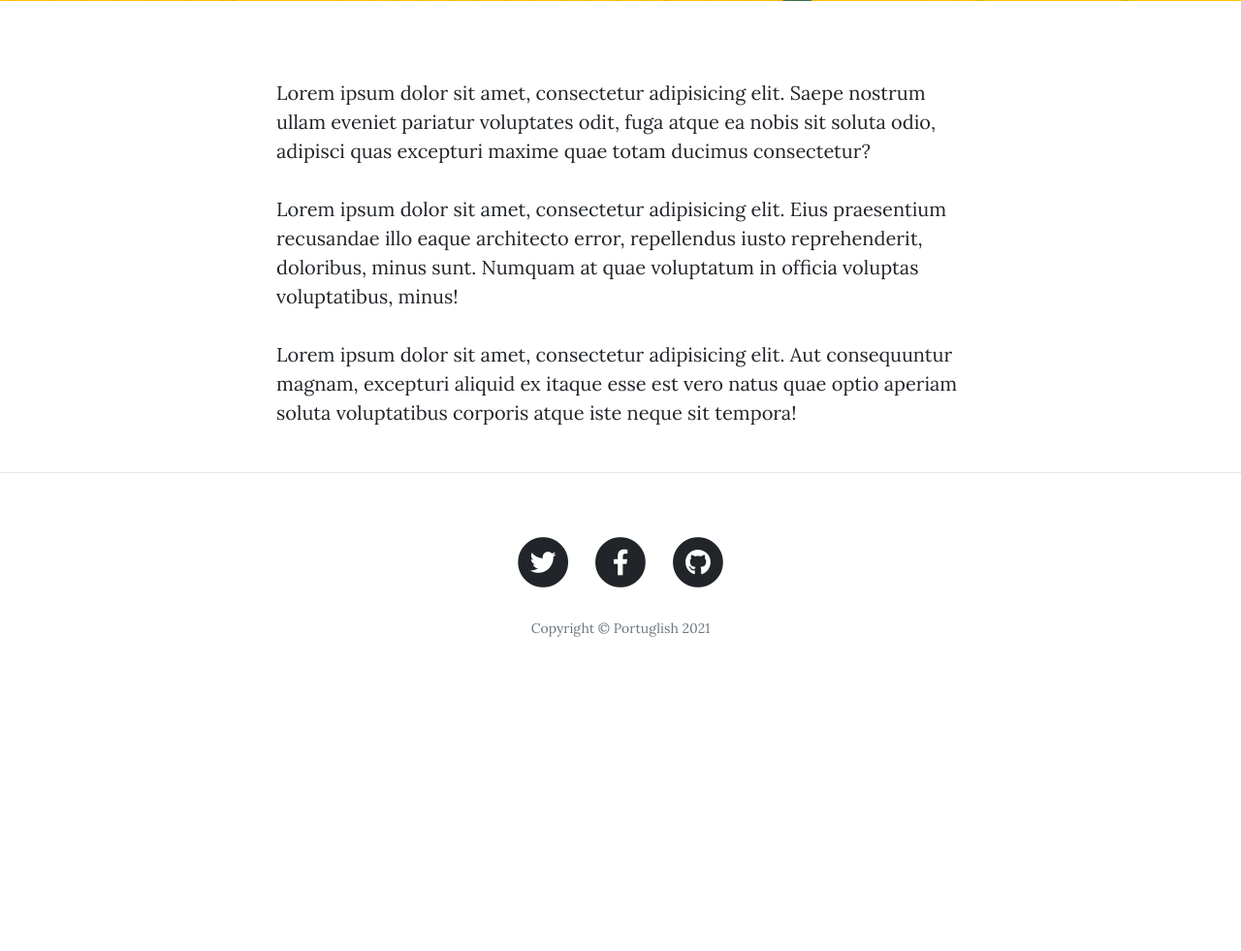
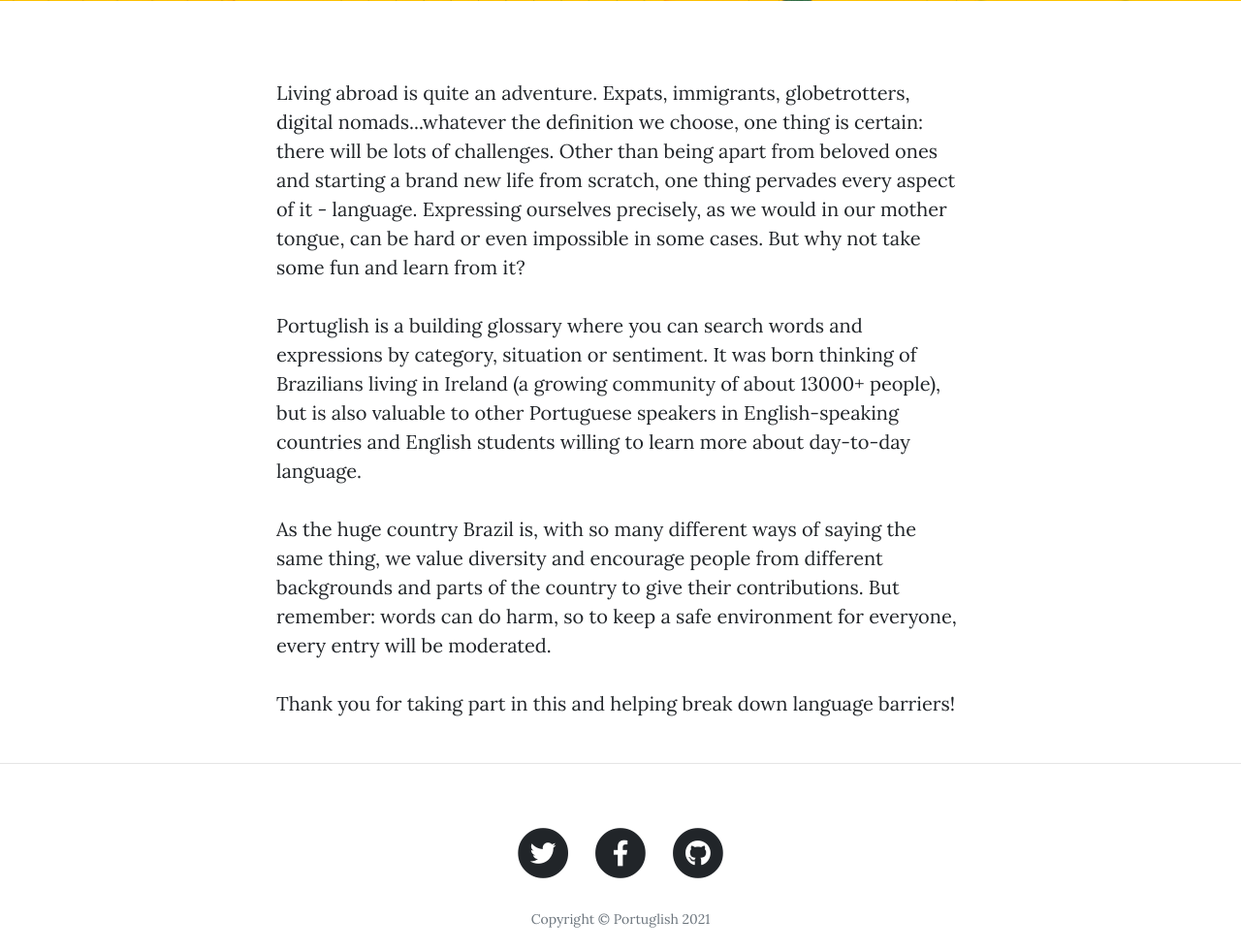
Before and after one commit to roliveira81/CI-MS3-Portuglish, a Flask app: page /about in a window 1280 px wide. Shown: the part 531-1512 px from the top of the page at 97% size. Before the commit the page ends 1188 px from the top, so only its background shows below. Run offline with Flask 2, Linux system fonts and the light colour scheme; some libraries are stand-ins or nearby versions.

Commit message:
Update about section text

```diff
--- a/app.py
+++ b/app.py
@@ -30,7 +30,7 @@ def index():
     section = { "view": "Portuglish"  ,
                 "title": "The Survival Glossary for Brazilians Abroad"}
     # get only active posts
-    posts = list(mongo.db.posts.find({"active": "1"}).sort('created', 1))
+    posts = list(mongo.db.posts.find({"active": "1"}).sort('created', -1))
     return render_template("index.html", posts=posts, section=section)
 
 
@@ -42,7 +42,7 @@ def search():
     if query == '':
         return redirect(url_for("index"))
 
-    posts = list(mongo.db.posts.find({"$text": {"$search": query}}))
+    posts = list(mongo.db.posts.find({"$text": {"$search": query}}).sort('created', -1))
     return render_template("index.html", posts=posts, section=section)
 
 
@@ -106,6 +106,21 @@ def delete_post(_id):
     mongo.db.posts.remove({"_id": ObjectId(_id)})
     flash("Post Successfully Deleted")
     return redirect(url_for("profile"))
+
+
+@app.route("/like_post/<_id>")
+def like_post(_id):
+    post = mongo.db.posts.find({"_id": ObjectId("609db8454e266c50291884ee")})
+    print(post.like)
+    # mongo.db.posts.update({"_id": ObjectId(_id)}, { "like" : 1 })
+    return redirect(url_for("index"))
+
+
+@app.route("/dislike_post/<_id>")
+def dislike_post(_id):
+    likes = int(mongo.db.posts.find({"_id": ObjectId(_id)})["like"]) + 1
+    # mongo.db.posts.update({"_id": ObjectId("609db8454e266c50291884ee")}, { "like" : likes })
+    return redirect(url_for("index"))
 
 
 @app.route("/register", methods=["GET", "POST"])
--- a/templates/about.html
+++ b/templates/about.html
@@ -4,15 +4,20 @@
     <div class="container">
         <div class="row">
             <div class="col-lg-8 col-md-10 mx-auto">
-                <p>Lorem ipsum dolor sit amet, consectetur adipisicing elit. Saepe nostrum ullam eveniet pariatur voluptates
-                    odit, fuga atque ea nobis sit soluta odio, adipisci quas excepturi maxime quae totam ducimus
-                    consectetur?</p>
-                <p>Lorem ipsum dolor sit amet, consectetur adipisicing elit. Eius praesentium recusandae illo eaque
-                    architecto error, repellendus iusto reprehenderit, doloribus, minus sunt. Numquam at quae voluptatum in
-                    officia voluptas voluptatibus, minus!</p>
-                <p>Lorem ipsum dolor sit amet, consectetur adipisicing elit. Aut consequuntur magnam, excepturi aliquid ex
-                    itaque esse est vero natus quae optio aperiam soluta voluptatibus corporis atque iste neque sit tempora!
+                <p>Living abroad is quite an adventure. Expats, immigrants, globetrotters, digital nomads...whatever the
+                    definition we choose, one thing is certain: there will be lots of challenges. Other than being apart
+                    from beloved ones and starting a brand new life from scratch, one thing pervades every aspect of it - language.
+                    Expressing ourselves precisely, as we would in our mother tongue, can be hard or even impossible in some cases.
+                    But why not take some fun and learn from it?</p>
+                <p>Portuglish is a building glossary where you can search words and expressions by category, situation or sentiment.
+                    It was born thinking of Brazilians living in Ireland (a growing community of about 13000+ people), but is also
+                    valuable to other Portuguese speakers in English-speaking countries and English students willing to learn
+                    more about day-to-day language.</p>
+                <p>As the huge country Brazil is, with so many different ways of saying the same thing, we value diversity and
+                    encourage people from different backgrounds and parts of the country to give their contributions.
+                    But remember: words can do harm, so to keep a safe environment for everyone, every entry will be moderated.
                 </p>
+                <p>Thank you for taking part in this and helping break down language barriers!</p>
             </div>
         </div>
     </div>
```
Also changed, not shown: templates/index.html (+4 -5 lines).
